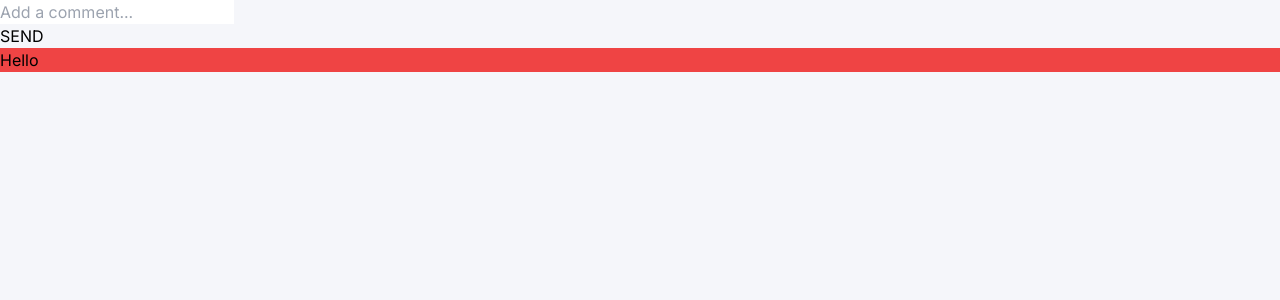
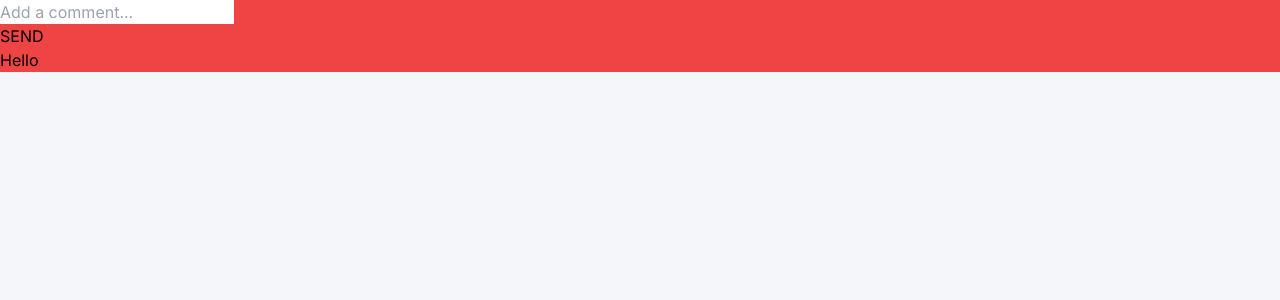
Before and after one commit to nisharga/comment-list, a Next.js app: page / in a window 1280 px wide. Shown: the top 300 px of the page. Built offline with nearby package versions, Linux system fonts and the light colour scheme.

Commit message:
comment-list

```diff
--- a/src/Components/CommentBox.tsx
+++ b/src/Components/CommentBox.tsx
@@ -5,7 +5,7 @@ import Avater from "@/ReusableComponents/Avater";
 
 const CommentBox = () => {
   return (
-    <div className="bg-white max-w-[730px] h-[140px] rounded-md p-6 mx-auto flex items-center justify-center">
+    <div className="bg-red-500 max-w-[730px] h-[140px] rounded-md p-6 mx-auto flex items-center justify-center">
       <div className="grid grid-cols-12 gap-5">
       <div className="col-span-2 md:col-span-1">
         <Avater
```
